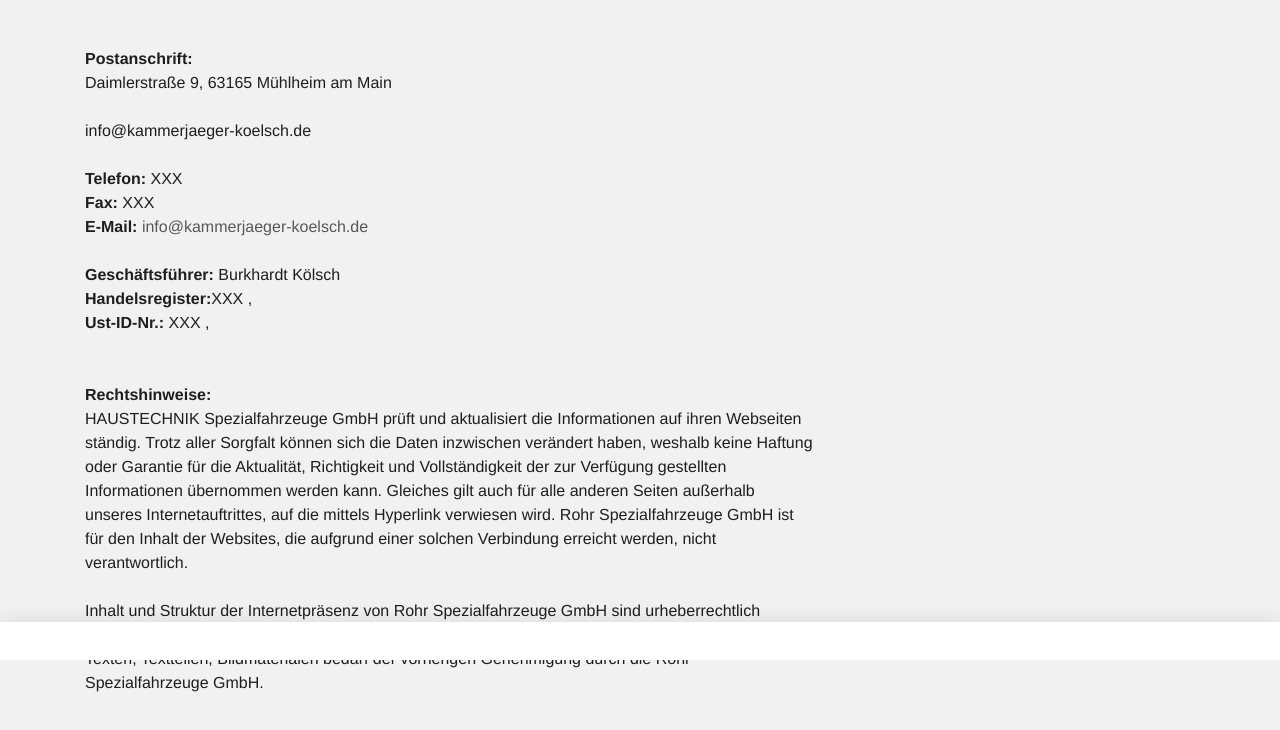
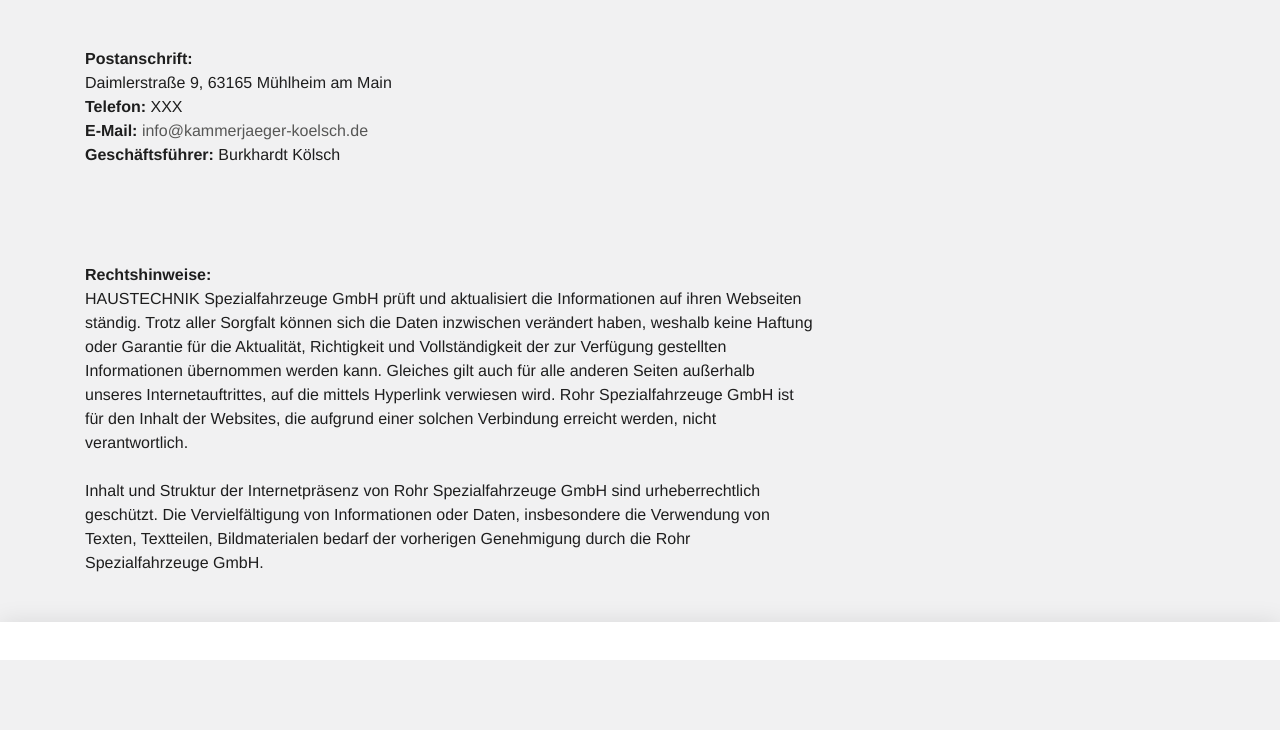
Before and after one commit to schaedlingsbekaempfung-hessen/kammerjaeger-Koelsch-, a plain HTML site: page impressum.html in a window 1280 px wide. Shown: the part 140-870 px from the top of the page. After the commit the page ends 813 px from the top, so only its background shows below. Drawn offline with Linux system fonts and the light colour scheme; a script that the page names is missing.

Commit message:
Update impressum.html

```diff
--- a/impressum.html
+++ b/impressum.html
@@ -27,11 +27,11 @@
   <a href="index.html">startseite</a>
 
   Impressum</h2></div></div></div></div><div class="container slot-two-columns"><div class="row"><div class="col-xs-12 col-md-8">
-<a id="c8"></a><div class="content-text m-b-1"><div class="row"><div class="col-sm-12"><p class="bodytext"><strong>Postanschrift:</strong><br> Daimlerstraße 9, 63165 Mühlheim am Main <br> <br> info@kammerjaeger-koelsch.de</p><p class="bodytext">&nbsp;</p><p class="bodytext"><strong>Telefon:</strong> XXX<br> <strong>Fax:</strong> XXX<br> <strong>E-Mail:</strong> <a href="mailto:info@rohr-spezialfahrzeuge.com">info@kammerjaeger-koelsch.de</a></p><p class="bodytext">&nbsp;</p><p class="bodytext"><strong>Geschäftsführer:</strong>  Burkhardt Kölsch
+<a id="c8"></a><div class="content-text m-b-1"><div class="row"><div class="col-sm-12"><p class="bodytext"><strong>Postanschrift:</strong><br> Daimlerstraße 9, 63165 Mühlheim am Main <br> <p class="bodytext"><strong>Telefon:</strong> XXX<br><strong>E-Mail:</strong> <a href="mailto:info@rohr-spezialfahrzeuge.com">info@kammerjaeger-koelsch.de</a></p><p class="bodytext"><strong>Geschäftsführer:</strong>  Burkhardt Kölsch
 
 
 
-  <br> <strong>Handelsregister:</strong>XXX ,<br> <strong>Ust-ID-Nr.:</strong> XXX ,<br>  <br> <br> <strong>Rechtshinweise:</strong><br> HAUSTECHNIK Spezialfahrzeuge GmbH prüft und aktualisiert die Informationen auf ihren Webseiten ständig. Trotz aller Sorgfalt können sich die Daten inzwischen verändert haben, weshalb keine Haftung oder Garantie für die Aktualität, Richtigkeit und Vollständigkeit der zur Verfügung gestellten Informationen übernommen werden kann. Gleiches gilt auch für alle anderen Seiten außerhalb unseres Internetauftrittes, auf die mittels Hyperlink verwiesen wird. Rohr Spezialfahrzeuge GmbH ist für den Inhalt der Websites, die aufgrund einer solchen Verbindung erreicht werden, nicht verantwortlich.<br> <br> Inhalt und Struktur der Internetpräsenz von Rohr Spezialfahrzeuge GmbH sind urheberrechtlich geschützt. Die Vervielfältigung von Informationen oder Daten, insbesondere die Verwendung von Texten, Textteilen, Bildmaterialen bedarf der vorherigen Genehmigung durch die Rohr Spezialfahrzeuge GmbH.<br> <br>   </p></div></div></div></div><div class="col-xs-12 col-md-4"></div></div></div></div></div>
+  <br> <br> <br>  <br> <br> <strong>Rechtshinweise:</strong><br> HAUSTECHNIK Spezialfahrzeuge GmbH prüft und aktualisiert die Informationen auf ihren Webseiten ständig. Trotz aller Sorgfalt können sich die Daten inzwischen verändert haben, weshalb keine Haftung oder Garantie für die Aktualität, Richtigkeit und Vollständigkeit der zur Verfügung gestellten Informationen übernommen werden kann. Gleiches gilt auch für alle anderen Seiten außerhalb unseres Internetauftrittes, auf die mittels Hyperlink verwiesen wird. Rohr Spezialfahrzeuge GmbH ist für den Inhalt der Websites, die aufgrund einer solchen Verbindung erreicht werden, nicht verantwortlich.<br> <br> Inhalt und Struktur der Internetpräsenz von Rohr Spezialfahrzeuge GmbH sind urheberrechtlich geschützt. Die Vervielfältigung von Informationen oder Daten, insbesondere die Verwendung von Texten, Textteilen, Bildmaterialen bedarf der vorherigen Genehmigung durch die Rohr Spezialfahrzeuge GmbH.<br> <br>   </p></div></div></div></div><div class="col-xs-12 col-md-4"></div></div></div></div></div>
   <script>var t3 = {
   id: 5,
   type: 0,
```
